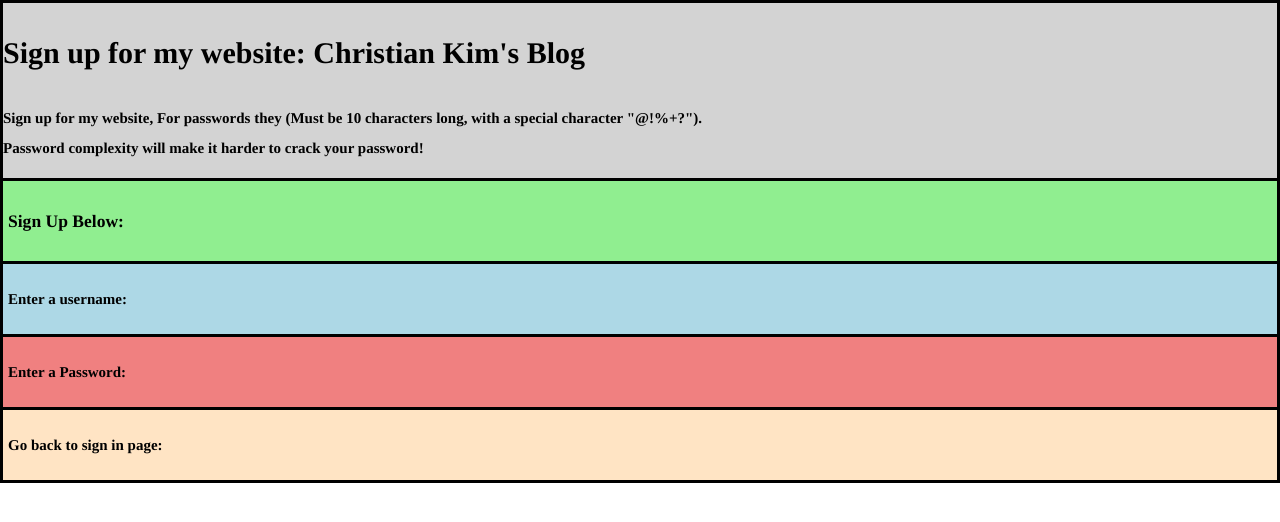
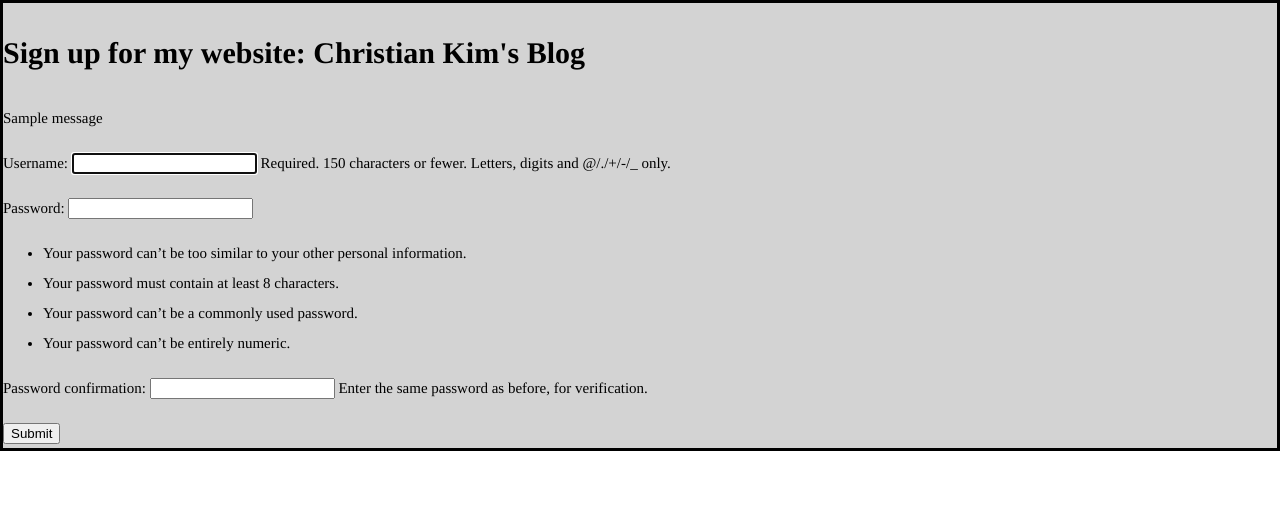
Before and after one commit to christiankim364/my-first-blog, a Django app: page /signup/ in a window 1280 px wide. Shown: the top 522 px of the page. Run offline with Django 5.2, Linux system fonts and the light colour scheme; tables that the repository leaves empty hold one stand-in row (values such as "Sample post"); one stand-in notice (Sample message) is shown.

Commit message:
Added the website login and sign up page

```diff
--- a/blog/templates/blog/signup.html
+++ b/blog/templates/blog/signup.html
@@ -17,26 +17,20 @@
 <div class="background">
     <h1>Sign up for my website: Christian Kim's Blog</h1>
 
-        <p><b>
-        Sign up for my website, For passwords they (Must be 10 characters long, with a special character "@!%+?").
-        <br>Password complexity will make it harder to crack your password!
-        </b></p>
+		{% if messages %}
 
-        <div class="signin">
-       <h3>Sign Up Below:</h3>
-        </div>
+			{% for message in messages %}
+			<p>{{message}}</p>
+			{% endfor %}
 
-        <div class="username">
-        <b><p>Enter a username:</p></b>
-        </div>
+		{% endif %}
+		<form method="post" action="">
+        {%csrf_token %}
+		{{form.as_p}}
+		<input type="submit" />
+		</form>
+		</div>
 
-        <div class="password">
-        <b><p>Enter a Password:</p></b>
-        </div>
-
-        <div class="signup">
-        <b><p>Go back to sign in page:</p></b>
-        </div>
 </div>
 </body>
 </html>
--- a/blog/urls.py
+++ b/blog/urls.py
@@ -1,5 +1,6 @@
 from django.urls import path
 from . import views
+from django.contrib.auth import views as auth_views
 
 
 #I had trouble figuring out how to add the links to other webpages
@@ -7,10 +8,10 @@ from . import views
 #Replaced
 urlpatterns = [
     path('', views.index, name='index'),
+    path('signup/', views.signup, name='signup'),
     path('post_list/', views.post_list, name='post_list'),
     path('aboutme/', views.aboutme, name='aboutme'),
     path('resources/', views.resources, name='resources'),
     path('topics/', views.topics, name='topics'),
-    path('index/', views.index, name='index'),
-    path('signup/', views.signup, name='signup'),
+    path('login/', auth_views.LoginView.as_view(template_name='blog/index.html'), name='login'),
 ]
--- a/blog/views.py
+++ b/blog/views.py
@@ -1,8 +1,26 @@
 from django.shortcuts import render
-#Added this https://tutorial.djangogirls.org/en/extend_your_application/
-from . import views
+from django.shortcuts import redirect
+from django.contrib import messages
+from django.contrib.auth.forms import UserCreationForm
+from django.contrib.auth.forms import AuthenticationForm
+from django.contrib.auth import login
+from django.contrib.auth import  authenticate
 
-# Create your views here.
+def index(request):
+    form = AuthenticationForm()
+    return render(request, 'blog/index.html', {'form': form})
+
+def signup(request):
+    form = UserCreationForm()
+    if request.method == 'POST':
+        regForm = UserCreationForm(request.POST)
+        if regForm.is_valid():
+            regForm.save()
+            messages.success(request, 'Good job you have successfully signed up for my blog')
+        else:
+            messages.error(request, "You didn't follow the instructions")
+    return render(request, 'blog/signup.html', {'form': form})
+
 def post_list(request):
     return render(request, 'blog/post_list.html', {})
 
@@ -14,9 +32,3 @@ def aboutme(request):
 
 def resources(request):
     return render(request, 'blog/resources.html', {})
-
-def index(request):
-    return render(request, 'blog/index.html', {})
-
-def signup(request):
-    return render(request, 'blog/signup.html', {})
--- a/mysite/settings.py
+++ b/mysite/settings.py
@@ -119,6 +119,12 @@ USE_TZ = True
 
 STATIC_URL = 'static/'
 
+#When the user logins you redirect to the post_list page
+LOGIN_REDIRECT_URL = 'post_list'
+
+#When the user logs out you redirect to login page
+LOGOUT_REDIRECT_URL = 'signin'
+
 STATICFILES_DIRS = [BASE_DIR / "blog/static",]
 
 #Fixed my original error, changed STATIC_URL=BASE_DIR... to STATIC_ROOT...
--- a/mysite/urls.py
+++ b/mysite/urls.py
@@ -15,9 +15,11 @@ Including another URLconf
     2. Add a URL to urlpatterns:  path('blog/', include('blog.urls'))
 """
 from django.contrib import admin
-from django.urls import path, include
+from django.urls import path
+from django.urls import include
 
 urlpatterns = [
     path('admin/', admin.site.urls),
+    path('accounts/', include('django.contrib.auth.urls')),
     path('', include('blog.urls')),
 ]
```
Also changed, not shown: blog/templates/blog/index.html (+18 -21 lines).
